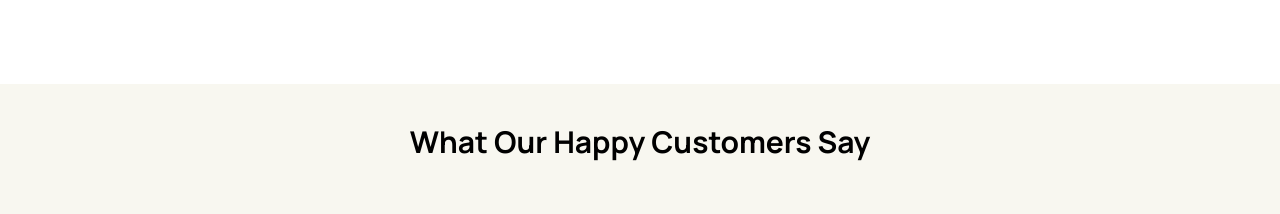
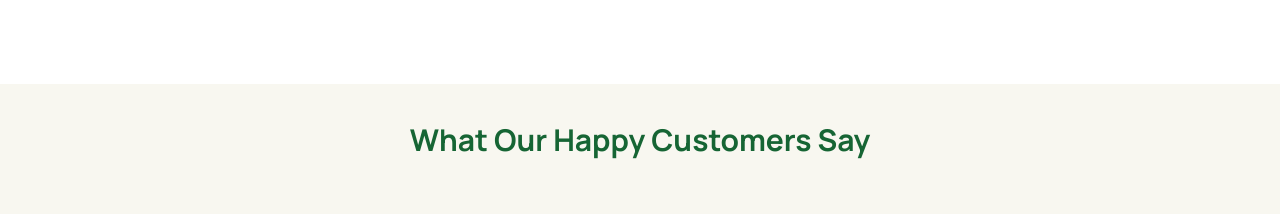
Before and after one commit to vanshika8484/Solar_web, a React (Vite) app: page / in a window 1280 px wide. Shown: the part 7460-7674 px from the top of the page. Built offline with nearby package versions, Linux system fonts and the light colour scheme; a web font is replaced by a local one.

Commit message:
Update Ctpage.jsx

```diff
--- a/src/components/Ctpage.jsx
+++ b/src/components/Ctpage.jsx
@@ -67,7 +67,7 @@ export default function Ctpage() {
         {/* <p className="text-green-800 font-semibold mb-2 uppercase tracking-widest">
           Testimonials
         </p> */}
-        <h3 className="text-2xl sm:text-3xl text-black font-bold">
+        <h3 className="lg:text-[30px] xl:text-[30px] 2xl:text-[30px] text-2xl text-green-800 font-bold">
           What Our Happy Customers Say
         </h3>
       </div>
```
